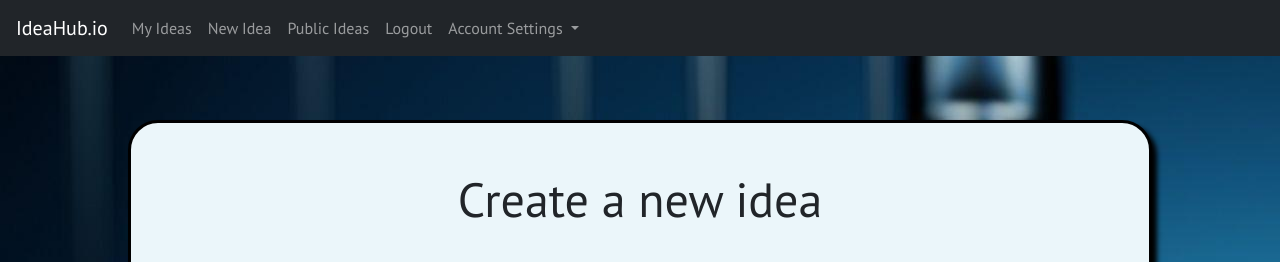
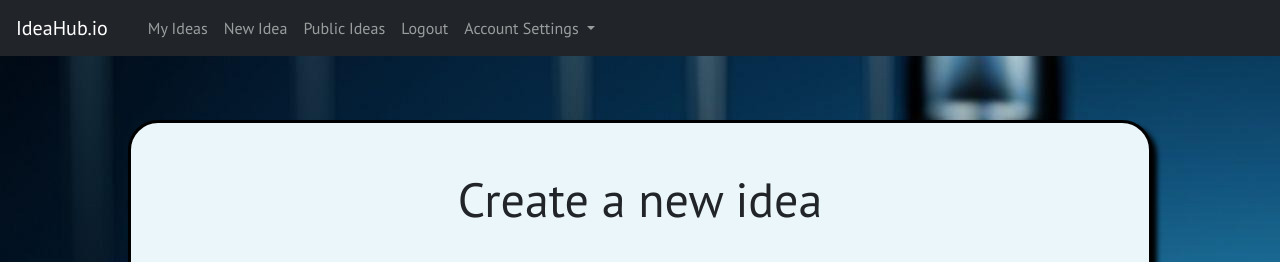
Before and after one commit to isaiahsilvani/ideahubio, a Django app: page /create_idea in a window 1280 px wide. Shown: the top 262 px of the page. Run offline with Django 3.2, Linux system fonts and the light colour scheme; the visitor is signed in with stand-in values (Sample User, id 1); some libraries are stand-ins or nearby versions.

Commit message:
amargin to collapse navbar

```diff
--- a/main_app/static/css/style.css
+++ b/main_app/static/css/style.css
@@ -329,3 +329,7 @@ table {
 .fa-comments {
   margin-left: 5px;
 }
+
+.navbar-collapse {
+  margin-left: 1rem;
+}
```
